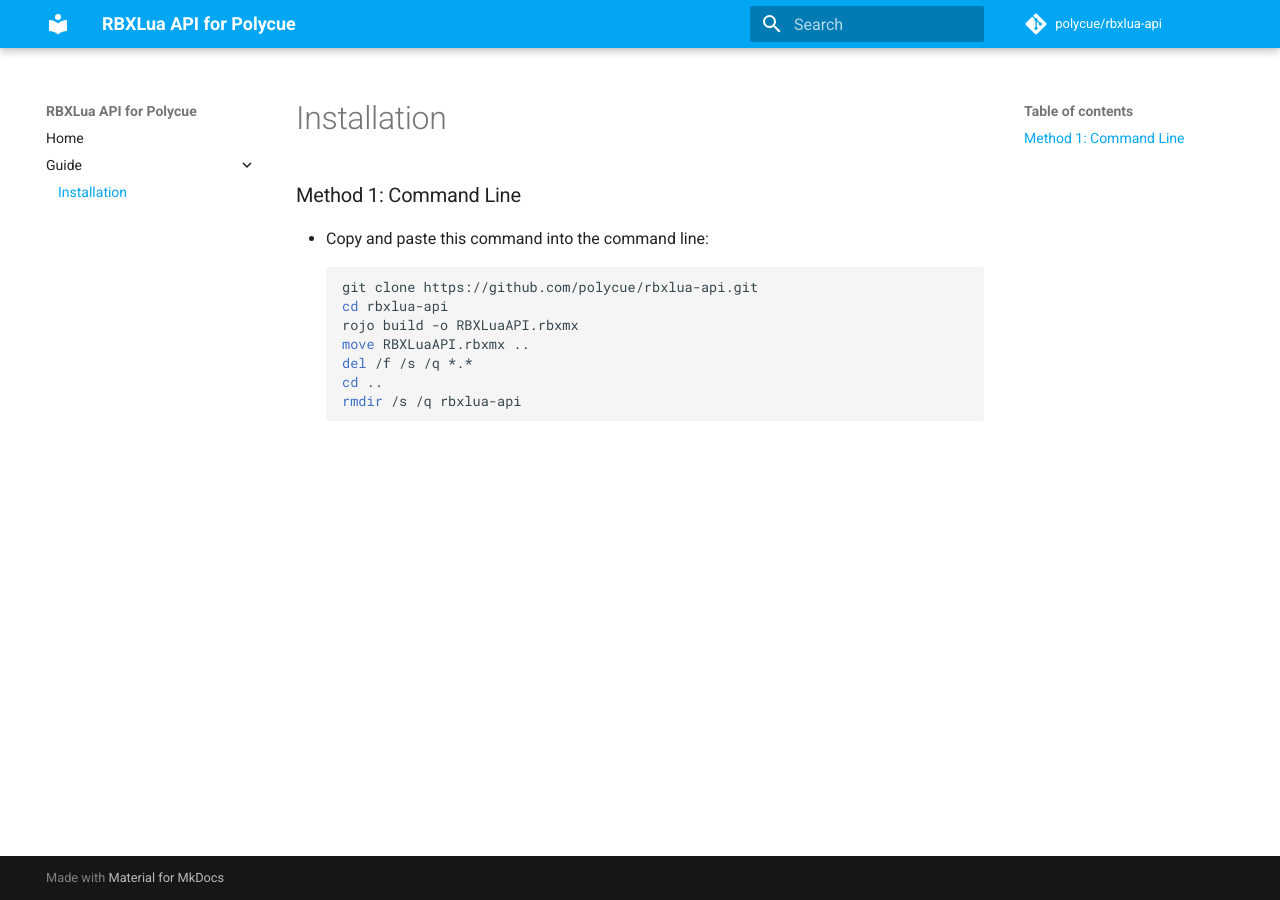
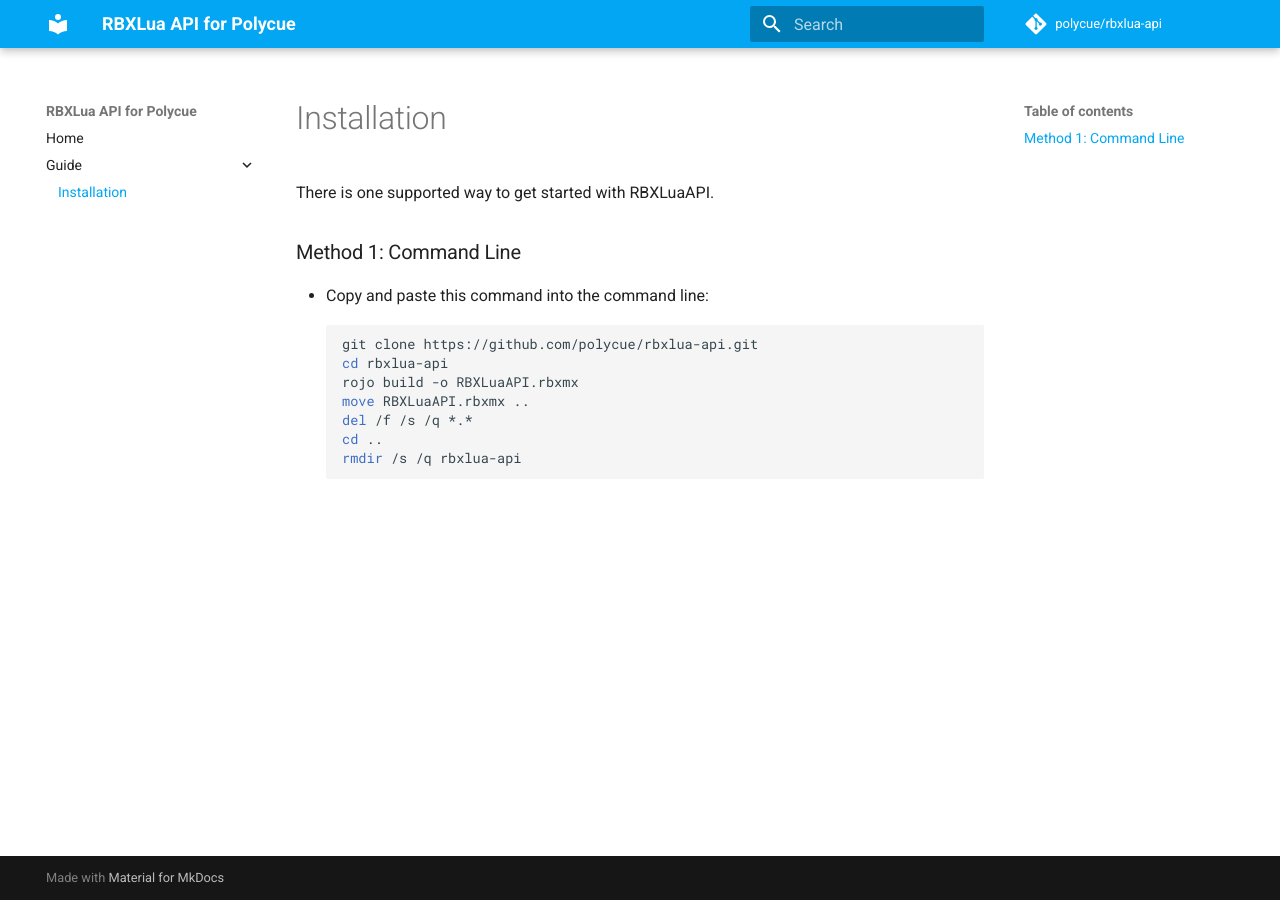
Before and after one commit to polycue/rbxlua-api, an MkDocs documentation site: the page built from docs/guide/installation.md, in a window 1280 px wide. Built offline with MkDocs 1.6.1 and Material for MkDocs 9.7.7, drawn with Linux system fonts in a browser that asks for light colours; comment, search, counter and statistics services are not loaded.

Commit message:
Update installation.md

```diff
--- a/docs/guide/installation.md
+++ b/docs/guide/installation.md
@@ -1,3 +1,4 @@
+There is one supported way to get started with RBXLuaAPI.
 
 ### Method 1: Command Line
   * Copy and paste this command into the command line:
```
